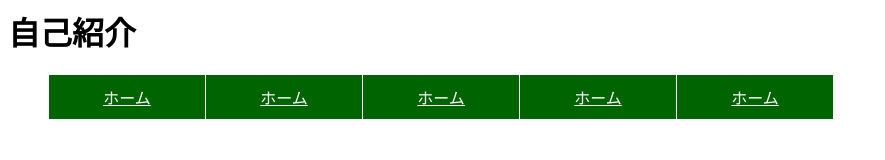
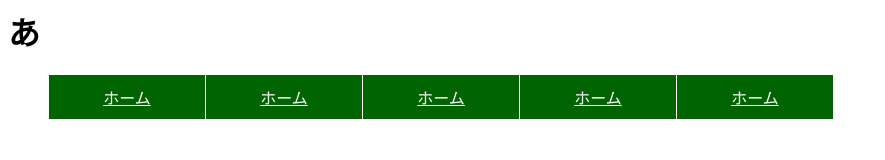
Before and after one commit to g1527037/2016web1, a plain HTML site: page index.html in a window 1280 px wide. Shown: the whole page, without its empty margins (0-885 px from the left). Drawn offline with Linux system fonts and the light colour scheme.

Commit message:
Update index.html

```diff
--- a/index.html
+++ b/index.html
@@ -6,7 +6,7 @@
     <title>自己紹介</title>
   </head>
   <body>
-    <h1>自己紹介</h1>
+    <h1>あ</h1>
     <nav id="gnav">
       <ul>
         <li><a href="#">ホーム</a></li>
```
